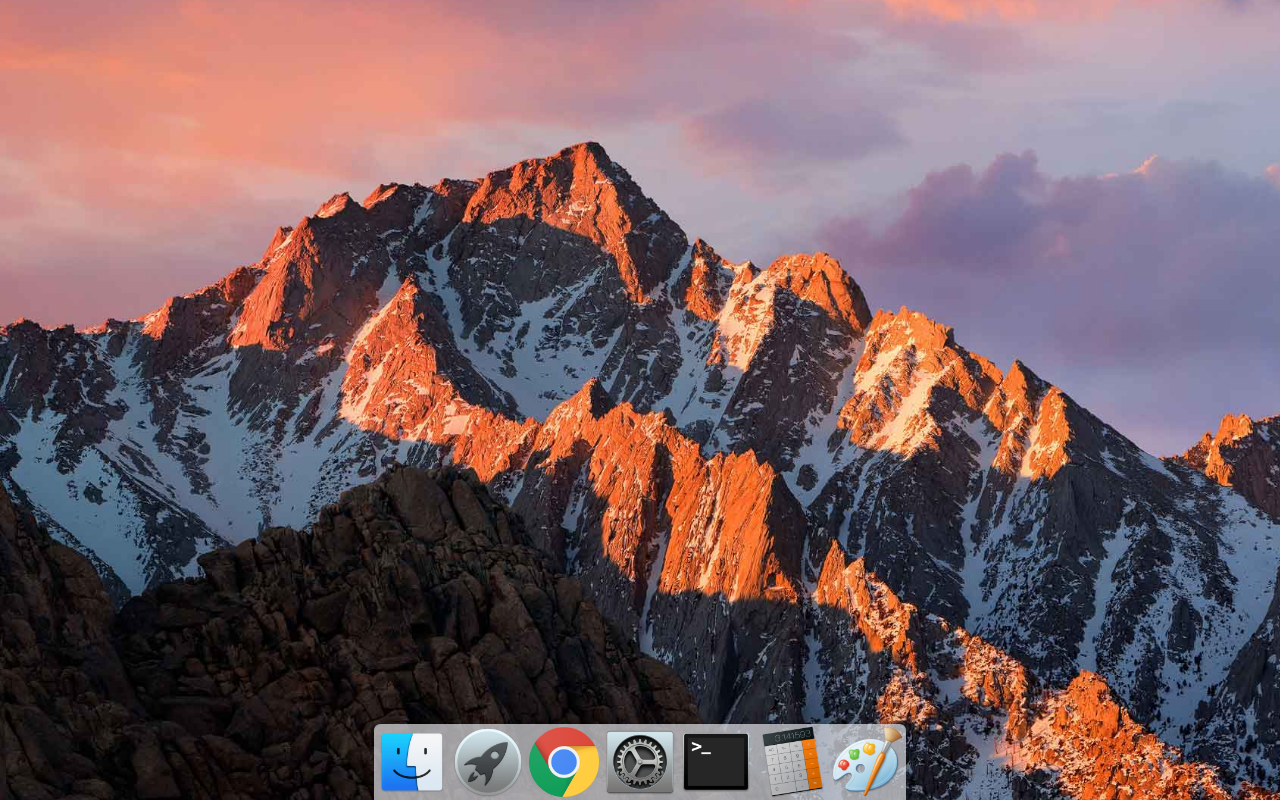
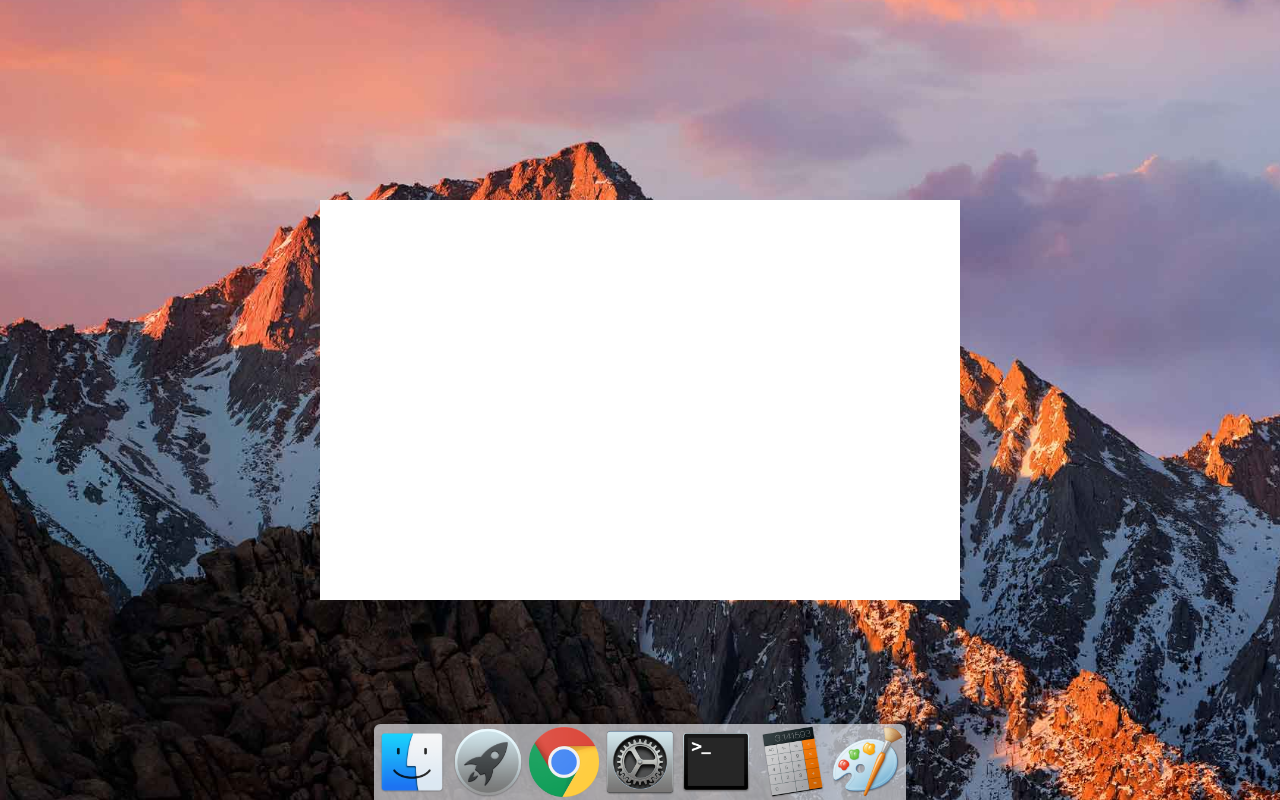
Before and after one commit to liucrystal24/macos-desk, a React (Create React App) app: page / in a window 1280 px wide. Shown: the top 800 px of the page. Built offline with nearby package versions, Linux system fonts and the light colour scheme.

Commit message:
add drawing test

```diff
--- a/src/App.css
+++ b/src/App.css
@@ -4,6 +4,14 @@
   background: url("./img/wallpaper_small.jpg") center/cover no-repeat;
   min-width: 1500px;
   height: 100vh;
+}
+
+.App .modal {
+  width: 100vw;
+  height: 100vh;
+  display: flex;
+  justify-content: center;
+  align-items: center;
 }
 
 .App footer {
--- a/src/App.min.css
+++ b/src/App.min.css
@@ -1 +1 @@
-.App{text-align:center;position:relative;background:url("./img/wallpaper_small.jpg") center/cover no-repeat;min-width:1500px;height:100vh}.App footer{position:fixed;bottom:0;width:100vw;display:flex;justify-content:center}.App footer div{display:flex;align-items:flex-end;background-color:rgba(222,223,227,0.7);box-shadow:rgba(0,0,0,0.31) 0px 0px 1px,rgba(0,0,0,0.18) 0px 0px 5px,rgba(0,0,0,0.3) 0px 8px 50px;border-top-left-radius:0.4rem;border-top-right-radius:0.4rem}
+.App{text-align:center;position:relative;background:url("./img/wallpaper_small.jpg") center/cover no-repeat;min-width:1500px;height:100vh}.App .modal{width:100vw;height:100vh;display:flex;justify-content:center;align-items:center}.App footer{position:fixed;bottom:0;width:100vw;display:flex;justify-content:center}.App footer div{display:flex;align-items:flex-end;background-color:rgba(222,223,227,0.7);box-shadow:rgba(0,0,0,0.31) 0px 0px 1px,rgba(0,0,0,0.18) 0px 0px 5px,rgba(0,0,0,0.3) 0px 8px 50px;border-top-left-radius:0.4rem;border-top-right-radius:0.4rem}
--- a/src/App.scss
+++ b/src/App.scss
@@ -7,6 +7,15 @@
   // background-size: cover;
   min-width: 1500px;
   height: 100vh;
+  // 暂时弹窗 canvas,定位影响数值
+  .modal {
+    width: 100vw;
+    height: 100vh;
+    display: flex;
+    justify-content: center;
+    align-items: center;
+  }
+  // Docker 栏
   footer {
     position: fixed;
     bottom: 0;
--- a/src/App.tsx
+++ b/src/App.tsx
@@ -1,10 +1,14 @@
 import React from "react";
-import { Docker } from "./components/Docker";
+import { Docker } from "./components/footer/Docker";
+import { Canvas } from "./components/drawing/Canvas";
 import "./App.scss";
 
 function App() {
   return (
     <div className="App">
+      <div className="modal">
+        <Canvas></Canvas>
+      </div>
       <footer>
         <Docker></Docker>
       </footer>
--- /dev/null
+++ b/src/components/drawing/Canvas.tsx
@@ -0,0 +1,161 @@
+import React, { useState, useEffect, useCallback, useRef } from "react";
+import "./canvas.scss";
+
+// canvans props
+interface CanvasProps {
+  width: number;
+  height: number;
+}
+
+// 鼠标位置
+type Coordinate = {
+  x: number;
+  y: number;
+};
+
+const Canvas = ({ width, height }: CanvasProps) => {
+  // 钩 canvas
+  const canvasRef = useRef<HTMLCanvasElement>(null);
+
+  // 是否在画
+  const [isPainting, setIsPainting] = useState(false);
+
+  // 鼠标位置 （规定好，或 undefined）
+  const [mousePosition, setMousePosition] = useState<Coordinate | undefined>(
+    undefined
+  );
+
+  // 获取距离最外层的高度
+  const getOffset = useCallback(
+    (el: HTMLElement, offsetStyle: "top" | "left"): number => {
+      const OffsetNum = offsetStyle === "top" ? el.offsetTop : el.offsetLeft;
+      if (el.offsetParent === null) {
+        return OffsetNum;
+      }
+      console.log(el, OffsetNum);
+      return OffsetNum + getOffset(el.offsetParent as HTMLElement, offsetStyle);
+    },
+    []
+  );
+
+  // 获取当前鼠标的坐标
+  const getCoordinates = useCallback(
+    (event: MouseEvent): Coordinate | undefined => {
+      if (!canvasRef.current) {
+        return;
+      }
+      const canvas: HTMLCanvasElement = canvasRef.current;
+      const x = event.pageX - getOffset(canvas, "left");
+      const y = event.pageY - getOffset(canvas, "top");
+      // console.log(x, y);
+      return { x, y };
+    },
+    [getOffset]
+  );
+
+  // 鼠标移动，画线函数
+  const drawLine = (
+    originalMousePosition: Coordinate,
+    newMousePosition: Coordinate
+  ) => {
+    if (!canvasRef.current) {
+      return;
+    }
+    const canvas: HTMLCanvasElement = canvasRef.current;
+    const context = canvas.getContext("2d");
+    if (context) {
+      context.strokeStyle = "red";
+      context.lineJoin = "round";
+      context.lineWidth = 5;
+
+      context.beginPath();
+      context.moveTo(originalMousePosition.x, originalMousePosition.y);
+      context.lineTo(newMousePosition.x, newMousePosition.y);
+      context.closePath();
+
+      context.stroke();
+    }
+  };
+
+  // 修改状态，开始作画
+  const startPaint = useCallback(
+    (event: MouseEvent) => {
+      const coordinates = getCoordinates(event);
+      if (coordinates) {
+        console.log("---startPaint---");
+        setIsPainting(true);
+        setMousePosition(coordinates);
+      }
+    },
+    [getCoordinates]
+  );
+
+  // 作画，并保存 新位置
+  const paint = useCallback(
+    (event: MouseEvent) => {
+      if (isPainting) {
+        const newMousePosition = getCoordinates(event);
+        if (mousePosition && newMousePosition) {
+          drawLine(mousePosition, newMousePosition);
+          setMousePosition(newMousePosition);
+        }
+      }
+    },
+    [isPainting, mousePosition, getCoordinates]
+  );
+
+  // 修改作画状态
+  const exitPaint = useCallback(() => {
+    setIsPainting(false);
+  }, []);
+
+  // 按下鼠标，修改状态，开始作画
+  useEffect(() => {
+    if (!canvasRef.current) {
+      return;
+    }
+    const canvas: HTMLCanvasElement = canvasRef.current;
+    canvas.addEventListener("mousedown", startPaint);
+    return () => {
+      canvas.removeEventListener("mousedown", startPaint);
+    };
+  }, [startPaint]);
+
+  // 鼠标移动，跟踪轨迹
+  useEffect(() => {
+    if (!canvasRef.current) {
+      return;
+    }
+    const canvas: HTMLCanvasElement = canvasRef.current;
+    canvas.addEventListener("mousemove", paint);
+    return () => {
+      canvas.removeEventListener("mousemove", paint);
+    };
+  }, [paint]);
+
+  // 鼠标送，或离开画板，停止作画
+  useEffect(() => {
+    if (!canvasRef.current) {
+      return;
+    }
+    const canvas: HTMLCanvasElement = canvasRef.current;
+    canvas.addEventListener("mouseup", exitPaint);
+    canvas.addEventListener("mouseleave", exitPaint);
+    return () => {
+      canvas.removeEventListener("mouseup", exitPaint);
+      canvas.removeEventListener("mouseleave", exitPaint);
+    };
+  }, [exitPaint]);
+
+  // canvas 画板
+  return <canvas ref={canvasRef} height={height} width={width} />;
+};
+
+// canvas 默认属性
+Canvas.defaultProps = {
+  // ！！添加modal后，检查样式问题，本身是 100% ,最后看下样式问题
+  width: window.innerWidth / 2,
+  height: window.innerHeight / 2,
+};
+
+export { Canvas };
--- /dev/null
+++ b/src/components/drawing/canvas.css
@@ -0,0 +1,3 @@
+canvas {
+  background-color: #fff;
+}
--- /dev/null
+++ b/src/components/drawing/canvas.min.css
@@ -0,0 +1 @@
+canvas{background-color:#fff}
--- /dev/null
+++ b/src/components/drawing/canvas.scss
@@ -0,0 +1,3 @@
+canvas {
+  background-color: #fff;
+}
--- a/src/components/Docker.tsx
+++ b/src/components/footer/Docker.tsx
@@ -99,7 +99,7 @@ export const Docker = () => {
   return (
     <div ref={dockerRef} style={{ height: defaultWidth }}>
       {dockList.map((item, index) => {
-        return <img src={require("../img/" + item)} key={index} alt={item} />;
+        return <img src={require("../../img/" + item)} key={index} alt={item} />;
       })}
     </div>
   );
```
